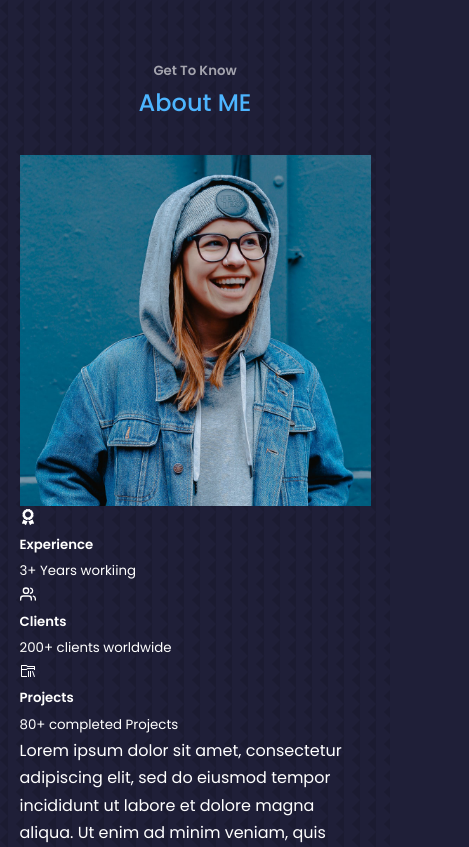
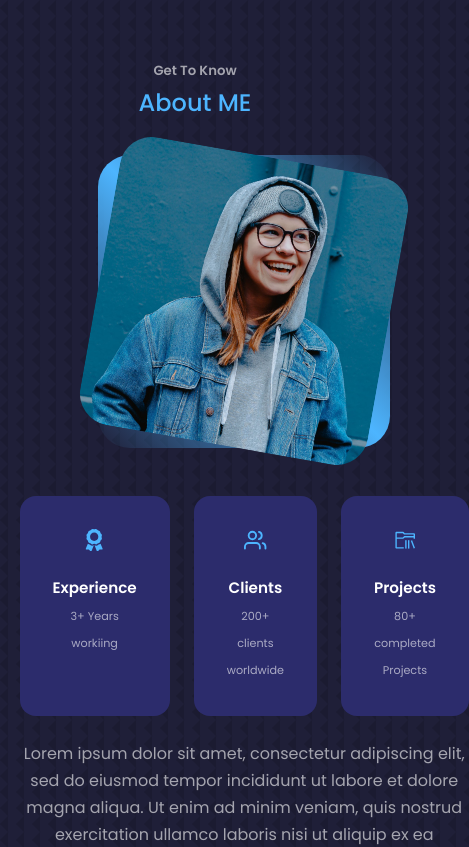
Before and after one commit to priyajeet-7396/portfolio-react-v1, a React (Create React App) app: page / in a window 390 px wide. Shown: the part 880-1727 px from the top of the page, 469 px wide, since content can reach past the window. Built offline with nearby package versions, Linux system fonts and the light colour scheme.

Commit message:
completed  about.css

```diff
--- a/src/components/about/About.css
+++ b/src/components/about/About.css
@@ -0,0 +1,110 @@
+.about__container{
+    display: grid;
+    grid-template-columns: 35% 50%;
+    gap: 15%;
+}
+
+.about__me{
+    width: 100%;
+    aspect-ratio: 1/1;
+    border-radius: 2rem;
+    background: linear-gradient(45deg,transparent,var(--color-primary),transparent);
+    display: grid;
+    place-items: center;
+}
+
+.about__me-image {
+    border-radius: 2rem;
+    overflow: hidden;
+    transform: rotate(10deg);
+    transition: var(--transition);
+
+}
+
+.about__me-image:hover{
+    transform: rotate(0);
+}
+
+.about__cards{
+    display: grid;
+    grid-template-columns: repeat(3,1fr);
+    gap: 1.5rem;
+
+}
+
+.about__card{
+    background: var(--color-bg-variant);
+    border: 1px solid transparent;
+    border-radius: 1rem;
+    padding: 2rem;
+    text-align: center;
+    transition: var(--transition) ;
+}
+
+.about__card:hover {
+    background: transparent;
+    border-color: var(--color-primary-variant);
+    cursor: default;
+}
+
+
+.about__icon{
+    color: var(--color-primary);
+    font-size: 1.4rem;
+    margin-bottom: 1rem;
+}
+
+.about__card h5{
+    font-size: 0.95rem;
+}
+
+
+.about__card small{
+    font-size: 0.7rem;
+    color: var(--color-light);
+}
+
+
+.about__content p{
+    margin: 2rem 0 2.6rem;
+    color: var(--color-light);
+}
+
+ /* ==============================media query (medium devices)================================ */
+
+ @media screen  and (max-width:1024px) {
+    .about__container{
+        grid-template-columns: 1fr;
+        gap: 0;
+    }
+    .about__me{
+        width: 50%;
+        margin: 2rem auto 4rem;
+    }
+    .about__content p {
+        margin: 1rem 0 1.5rem;
+    }
+ }
+
+
+
+  /* ==============================media query (small  devices)================================ */
+
+  @media screen  and (max-width:600px) {
+    .about__me{
+        width: 65%;
+        margin: 0 auto 3rem;
+    }
+    .about__card{
+        grid-template-columns: 1fr 1fr;
+        gap: 1rem;
+    }
+        .about__content{
+            text-align: center;
+    }
+
+    .about__content p{
+        margin: 1.5rem 0;
+
+    }
+  }
```
Also changed, not shown: src/components/about/About.jsx (+34 -31 lines).
